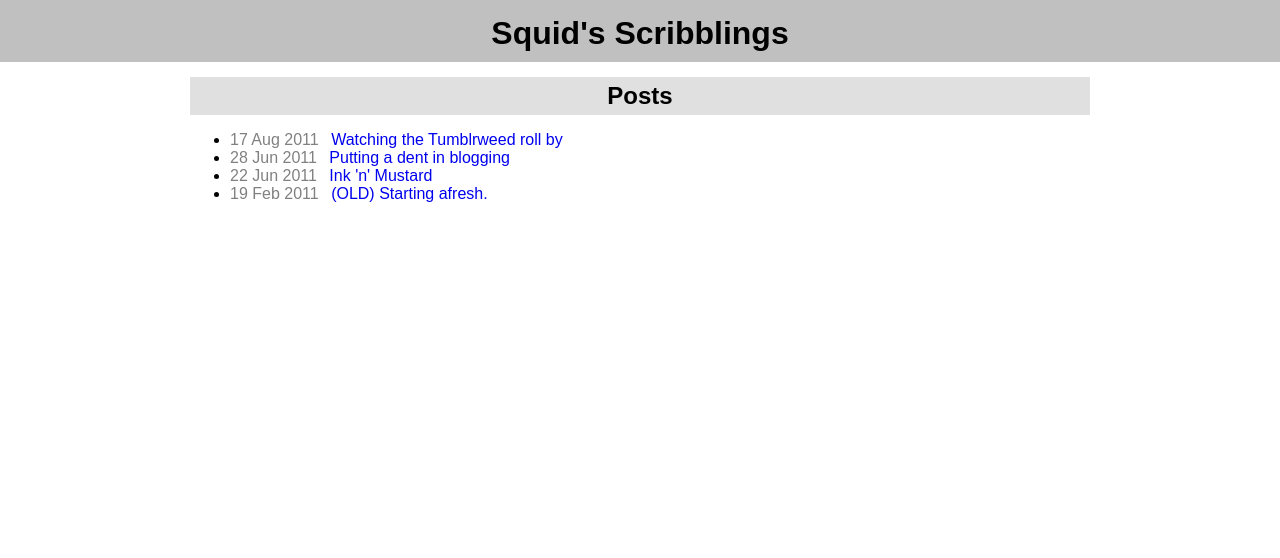
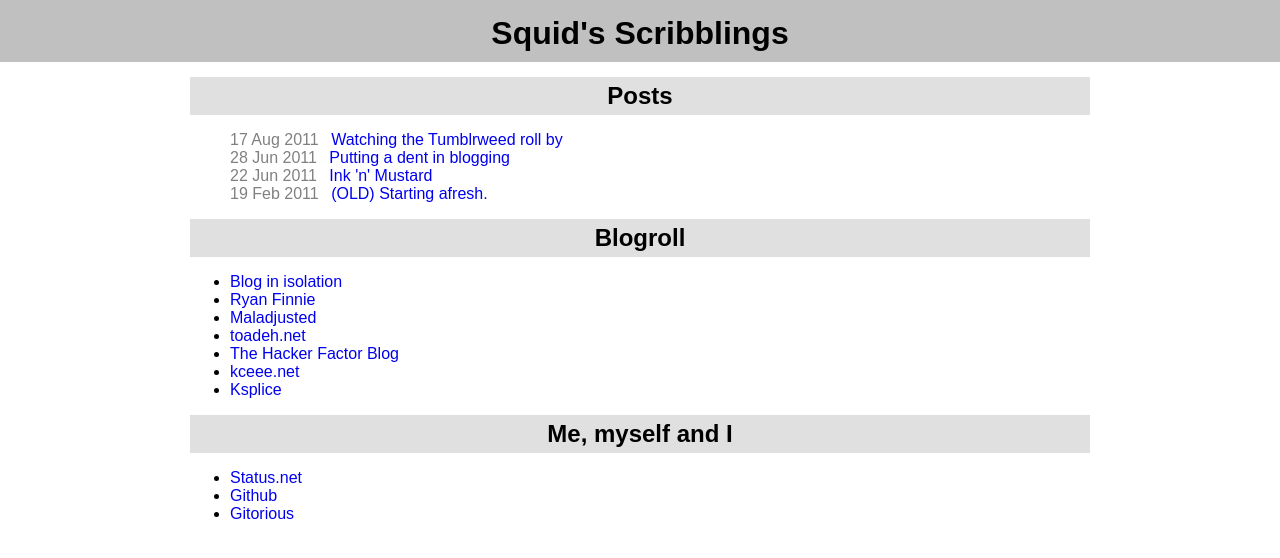
Before and after one commit to jesskay/psquid.net, a Jekyll site: the page built from index.html, in a window 1280 px wide. Shown: the top 558 px of the page. Built offline with Jekyll 4.4.1, drawn with Linux system fonts in a browser that asks for light colours.

Commit message:
More index, and drop the bullets.

```diff
--- a/css/clean_ink.css
+++ b/css/clean_ink.css
@@ -39,6 +39,10 @@ h2 {
   margin: 15px auto 20px auto;
 }
 
+.post-list {
+  list-style-type: none;
+}
+
 ul .date {
   padding-right: 8px;
 }
--- a/index.html
+++ b/index.html
@@ -3,9 +3,31 @@ layout: default
 title: Squid's Scribblings
 ---
 
+<section id="posts">
     <h2>Posts</h2>
     <ul class="post-list">
       {% for post in site.posts %}
         <li><span class="date">{{ post.date | date: "%d %b %Y" }}</span> <a href="{{ post.url }}">{{ post.title }}</a></li>
       {% endfor %}
     </ul>
+</section>
+<section id="posts">
+    <h2>Blogroll</h2>
+    <ul class="blogroll">
+      <li><a href="http://nbrightside.com/blog/">Blog in isolation</a></li>
+      <li><a href="http://www.finnie.org/">Ryan Finnie</a></li>
+      <li><a href="http://nourishedcloud.com/blog/">Maladjusted</a></li>
+      <li><a href="http://toadeh.net/">toadeh.net</a></li>
+      <li><a href="http://www.hackerfactor.com/blog/">The Hacker Factor Blog</a></li>
+      <li><a href="http://kceee.net/">kceee.net</a></li>
+      <li><a href="http://blog.ksplice.com/">Ksplice</a></li>
+    </ul>
+</section>
+<section id="other-profiles">
+    <h2>Me, myself and I</h2>
+    <ul class="blogroll">
+	<li><a href="http://micro.fragdev.com/psquid">Status.net</a></li>
+	<li><a href="https://github.com/psquid">Github</a></li>
+	<li><a href="https://gitorious.org/~psquid">Gitorious</a></li>
+    </ul>
+</section>
```
Lines whose indentation alone changed are shown as unchanged.
